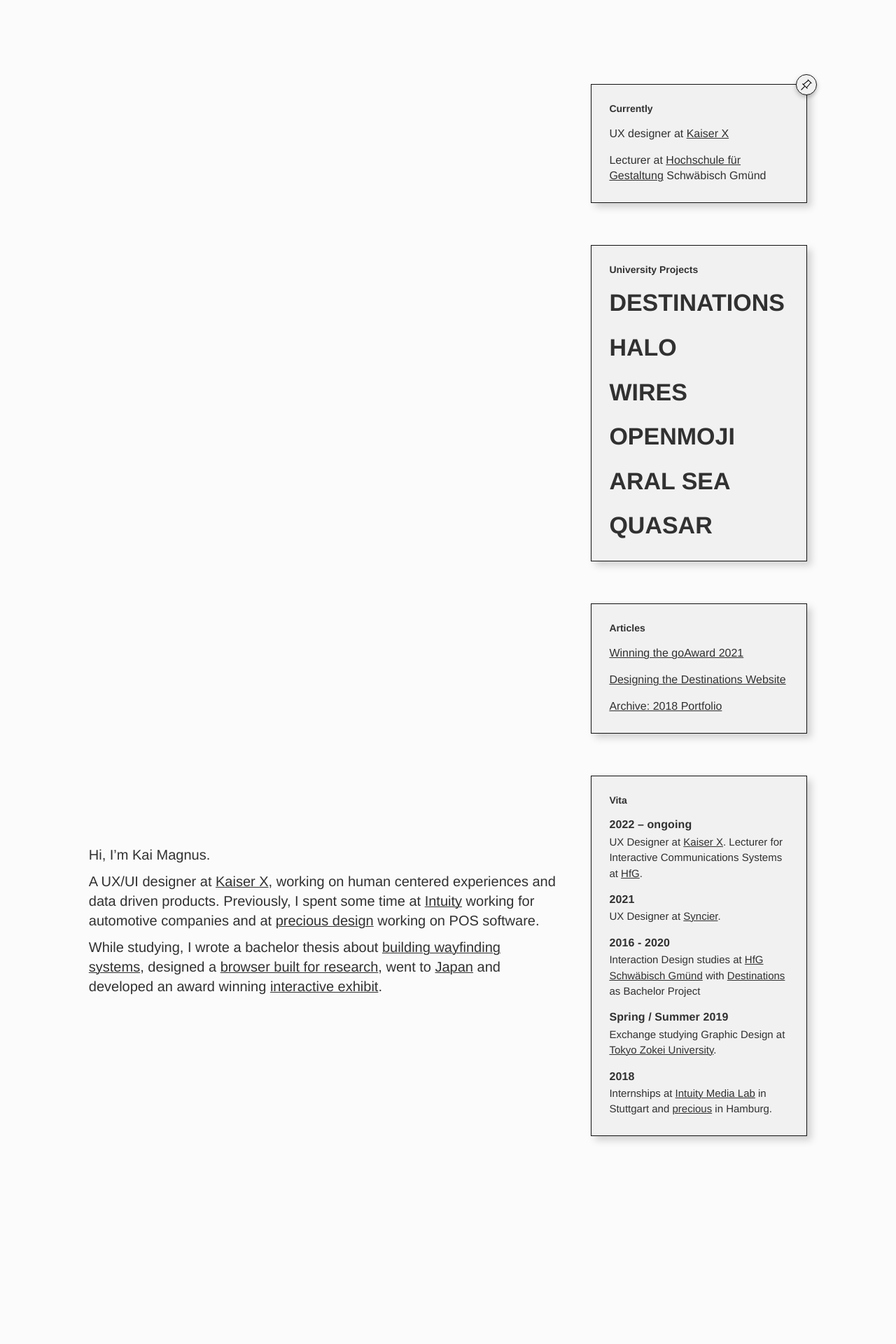
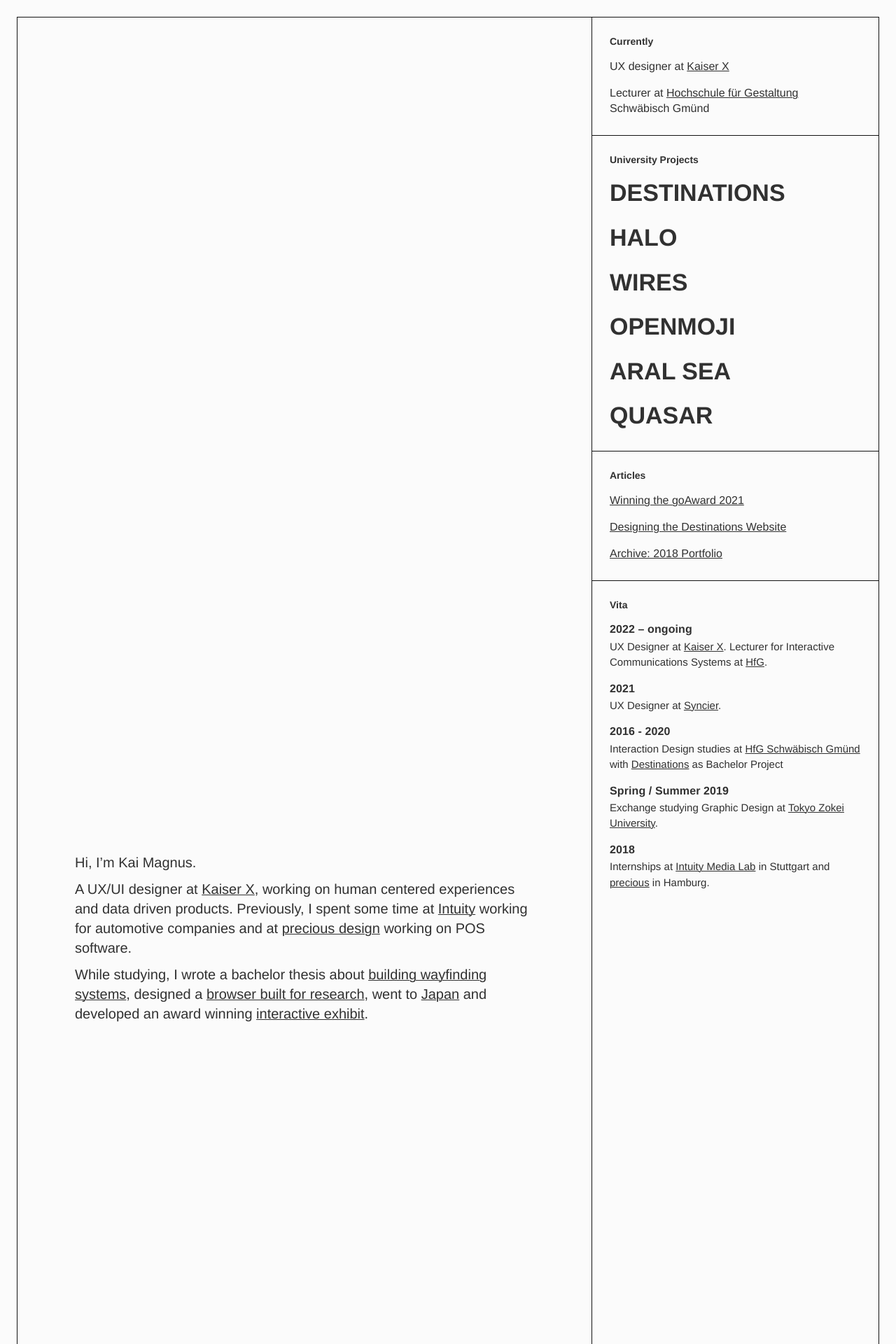
Before and after one commit to KaiMagnusMueller/kaimagnus.de, a Jekyll site: the page built from index.html, in a window 1280 px wide. Shown: the top 1920 px of the page at 70% size. Built offline with Jekyll 4.4.1, drawn with Linux system fonts in a browser that asks for light colours; some web fonts are replaced; some of the changed text lies outside the part shown.

Commit message:
In progress hero styling

```diff
--- a/_layouts/article.html
+++ b/_layouts/article.html
@@ -1,7 +1,7 @@
 ---
 layout: default
 ---
-<article class="    m--global m-top--l m-bt--xl">
+<article class="m--global m-top--l m-bt--xl">
     <div class="article-header center--50 m-bt--m">
 
         <h1 class="article-title">{{ page.title }}</h1>
--- a/_scss/_base.scss
+++ b/_scss/_base.scss
@@ -11,15 +11,12 @@ body {
 .sscr-grid--main {
   display: grid;
   grid-template-columns: repeat(9, 1fr);
-  grid-column-gap: 50px;
-  grid-row-gap: 50px;
 }
 
 .sscr-window {
   height: fit-content;
   position: relative;
 
-  box-shadow: 6px 6px 10px rgba(0, 0, 0, 0.17);
   transition: 0.3s all cubic-bezier(0.215, 0.610, 0.355, 1);
 
   .sscr-window-title {}
@@ -125,11 +122,7 @@ textarea {
 }
 
 .sscr-window-standard {
-  background-color: var(--window--bg);
 
-  &:hover {
-    background-color: var(--window--bg-hov);
-  }
 }
 
 .sscr-window-highlight {
@@ -179,16 +172,6 @@ textarea {
 //   }
 // }
 
-.sscr-window--secondary {
-  grid-column: span 3;
-  //TODO: narrow screen css
-}
-
-.sscr-window-bar {
-  padding: 9px 20px;
-  background-color: var(--bg-color);
-}
-
 .sscr-window-title--l {
   margin-bottom: 15px;
 }
@@ -206,13 +189,13 @@ textarea {
   margin-top: 16px;
 }
 
-.sscr-window-resize-handle {
-  position: absolute;
-  bottom: 0;
-  right: 0;
-  padding: 5px;
-  cursor: nwse-resize;
-}
+// .sscr-window-resize-handle {
+//   position: absolute;
+//   bottom: 0;
+//   right: 0;
+//   padding: 5px;
+//   cursor: nwse-resize;
+// }
 
 .sscr-button--std {
   padding: 6px 20px;
--- a/_scss/_index.scss
+++ b/_scss/_index.scss
@@ -8,16 +8,16 @@
   align-items: center;
   height: 100vh;
   // z-index: 0;
+  width: 80%;
+justify-self: center;
 }
 
 .sscr-hero-scroll {
   grid-column: 7 / -1;
-  background-color: var(--bg-color);
-  // z-index: 1;
   -webkit-transform: translate3d(0, 0, 0);
 
-  .sscr-window {
-    margin-bottom: 60px;
+  & > *:not(:last-child){
+    border-bottom: 1px solid var(--window-border-color);
   }
 }
 
--- a/_scss/_utils.scss
+++ b/_scss/_utils.scss
@@ -36,6 +36,20 @@ body * {
 
 }
 
+.overflow--scroll {
+    overflow: scroll;
+}
+
+//SIZING
+
+.h--screen {
+    height: 100vh;
+}
+
+.h--100 {
+    height: 100%;
+}
+
 //BORDER
 .border--all {
     border: 1px solid var(--window-border-color);
@@ -48,6 +62,11 @@ body * {
 .border--bt {
     border-bottom: 1px solid var(--window-border-color);
 }
+
+.border--left {
+    border-left: 1px solid var(--window-border-color);
+}
+
 
 //GRID
 
@@ -88,18 +107,16 @@ flex-direction: column;
 //MARGIN
 
 .m--global {
-    margin-left: calc(50px + 6vw);
-    margin-right: calc(50px + 6vw);
+    margin-left: 24px;
+    margin-right: 24px;
+}
 
-    @media (max-width: 1200px) {
-        margin-left: calc(3vw);
-        margin-right: calc(3vw);
-    }
+.m-all--xs {
+    margin: 24px;
+}
 
-    @media (max-width: 1000px) {
-        margin-left: calc(8vw);
-        margin-right: calc(8vw);
-    }
+.m-top--xs {
+    margin-top: 24px;
 }
 
 .m-top--s {
@@ -125,7 +142,7 @@ flex-direction: column;
 
 
 .m-bt--xs {
-    margin-bottom: 20px;
+    margin-bottom: 24px;
 }
 
 .m-bt--s {
@@ -191,3 +208,10 @@ flex-direction: column;
         margin-bottom: 110px;
     }
 }
+
+
+//PADDING
+
+.p-all--xs {
+    padding: 24px;
+}
--- a/index.html
+++ b/index.html
@@ -3,27 +3,30 @@ layout: default
 title: Kai Magnus Müller - Interaction Design
 description: Portfolio of Kai Magnus Müller, UX Designer at Kaiser X and creator of experiments.
 sitemap:
-
-sitemap:
 priority: 1.0
 changefreq: weekly
 ---
 
-
-<section class="sscr-grid--main sscr-hero m--global m-bt--l" id="hero">
+<div class="h--screen p-all--xs">
+    <div class="h--100 border--all overflow--scroll">
+        <section class="sscr-grid--main border--bt sscr-hero" id="hero">
             <div class="sscr-hero-sticky">
                 <div class="personal-intro">
                     <div class="text-sscr-body--l">
                         <p class="">Hi, I’m Kai Magnus.</p>
-                <p>A UX/UI designer at <a href="{{site.job.company_url}}">{{site.job.company_name}}</a>, working on
+                        <p>A UX/UI designer at <a href="{{site.job.company_url}}">{{site.job.company_name}}</a>, working
+                            on
                             human centered experiences and data driven products.
-                    Previously, I spent some time at <a href="https://www.intuity.de">Intuity</a> working for automotive
-                    companies and at <a href="https://www.precious-forever.com">precious design</a> working on POS
+                            Previously, I spent some time at <a href="https://www.intuity.de">Intuity</a> working for
+                            automotive
+                            companies and at <a href="https://www.precious-forever.com">precious design</a> working on
+                            POS
                             software.
                         </p>
                         <p>
                             While studying, I wrote a bachelor thesis about <a
-                        href="{% link _posts/2020-08-20-destinations.md %}">building wayfinding systems</a>, designed a
+                                href="{% link _posts/2020-08-20-destinations.md %}">building wayfinding systems</a>,
+                            designed a
                             <a href="{% link _posts/2020-02-15-Halo.md %}">browser built for research</a>, went to <a
                                 href="https://www.zokei.ac.jp">Japan</a> and developed an award winning <a
                                 href="{% link _posts/2017-02-12-aralsea.md %}">interactive exhibit</a>.
@@ -32,27 +35,29 @@ changefreq: weekly
                     </div>
                 </div>
             </div>
-    <div class="sscr-hero-scroll m-top--xl">
-        <div class="sscr-window sscr-window--primary sscr-window-standard border--all window-current">
-            <div class="sscr-badge sscr-badge--right border--all">
+            <div class="sscr-hero-scroll border--left">
+                <div class="sscr-window sscr-window--primary sscr-window-standard window-current">
+                    <!-- <div class="sscr-badge sscr-badge--right border--all">
                         <svg width="18" height="18" viewBox="0 0 18 18" fill="none" xmlns="http://www.w3.org/2000/svg">
                             <path
                                 d="M16.0819 7.48688L16.875 6.69375L11.25 1.125L10.5131 1.92375L11.1769 2.5875L4.71375 8.055L3.74625 7.09312L2.95312 7.875L6.13688 11.07L1.125 16.0763L1.91813 16.875L6.93 11.8631L10.125 15.0469L10.9069 14.2481L9.945 13.2863L15.4125 6.82312L16.0819 7.48688ZM9.14625 12.4875L5.5125 8.85375L11.9756 3.375L14.625 6.02437L9.14625 12.4875Z" />
                         </svg>
-            </div>
+                    </div> -->
                     <div class="sscr-window-title--l">
                         <p class="text-sscr-title--m">Currently</p>
                     </div>
                     <div class="sscr-window-main">
                         <div class="text-sscr-body--m">
-                    <p class="">UX designer at <a href="{{site.job.company_url}}">{{site.job.company_name}}</a></p>
-                    <p class="">Lecturer at <a href="https://www.hfg-gmuend.de">Hochschule für Gestaltung</a> Schwäbisch
+                            <p class="">UX designer at <a href="{{site.job.company_url}}">{{site.job.company_name}}</a>
+                            </p>
+                            <p class="">Lecturer at <a href="https://www.hfg-gmuend.de">Hochschule für Gestaltung</a>
+                                Schwäbisch
                                 Gmünd</p>
                         </div>
                     </div>
                 </div>
                 <div id="projects"
-            class="sscr-project-window sscr-window sscr-window--primary sscr-window-standard border--all projects-list">
+                    class="sscr-project-window sscr-window sscr-window--primary sscr-window-standard projects-list">
                     <div class="sscr-window-title--l">
                         <p class="text-sscr-title--m">University Projects</p>
                     </div>
@@ -65,7 +70,7 @@ changefreq: weekly
                         {% endfor %}
                     </div>
                 </div>
-        <div class="sscr-article-window sscr-window sscr-window--primary sscr-window-standard border--all">
+                <div class="sscr-article-window sscr-window sscr-window--primary sscr-window-standard">
                     <div class="sscr-window-title--l">
                         <p class="text-sscr-title--m">Articles</p>
                     </div>
@@ -95,7 +100,7 @@ changefreq: weekly
                 </line>
             </svg> -->
                 </div>
-        <div id="vita" class="sscr-window sscr-window--primary sscr-window-standard border--all window-current">
+                <div id="vita" class="sscr-window sscr-window--primary sscr-window-standard  window-current">
                     <div class="sscr-window-title--l">
                         <p class="text-sscr-title--m">Vita</p>
                     </div>
@@ -188,7 +193,8 @@ changefreq: weekly
             {% assign thepost = site.posts | where:"title","Aral Sea" %}
             {% for post in thepost %}
 
-    <a href=" {{ post.url }}" alt="{{ post.description_short }}" class="sscr-window--postit postit-video border--all">
+            <a href=" {{ post.url }}" alt="{{ post.description_short }}"
+                class="sscr-window--postit postit-video border--all">
                 <div class="" tabindex="-1">
                     <!-- <p class="sscr-postit-title text-sscr-title--m border--bt">{{ post.title }}</p> -->
                     <video class="" tabindex="-1" playsinline muted loop src="assets/video/{{ post.header_video }}"
@@ -227,8 +233,8 @@ changefreq: weekly
                                 <input id="email-input" name="email" class="sscr-input sscr-input-text" type="email"
                                     placeholder="Your E-Mail (optional)" aria-label="Enter your e-mail address">
 
-                        <button class="sscr-input sscr-input-button" id="message-submit" type="submit" value="Send"
-                            disabled title="Enter text and send message" onclick="submitForm();">
+                                <button class="sscr-input sscr-input-button" id="message-submit" type="submit"
+                                    value="Send" disabled title="Enter text and send message" onclick="submitForm();">
                                     <span class="submit-text">Send</span>
                                     <div id="loading-spinner" class="loading-spinner">
                                         <span>
@@ -241,8 +247,8 @@ changefreq: weekly
                             </div>
                             <p class="sscr-form-footnote">Leave your email, if you wish to hear from me. It will not be
                                 shared
-                        or used otherwise. <a data-address="uryyb@xnvzntahf.qr" href="" onclick="openMailer(this)"
-                            aria-label="Open E-Mail application">Click here</a> to
+                                or used otherwise. <a data-address="uryyb@xnvzntahf.qr" href=""
+                                    onclick="openMailer(this)" aria-label="Open E-Mail application">Click here</a> to
                                 send an email.
                             </p>
                         </form>
@@ -258,3 +264,5 @@ changefreq: weekly
                 </div>
             </div>
         </section>
+    </div>
+</div>
```
Also changed, not shown: _layouts/default.html (+7 -2 lines). Lines whose indentation alone changed are shown as unchanged.
